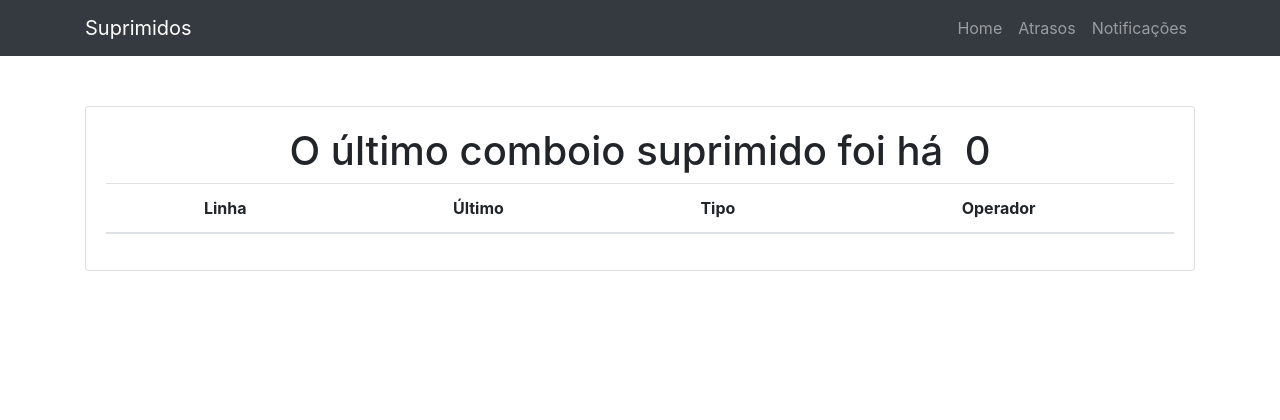
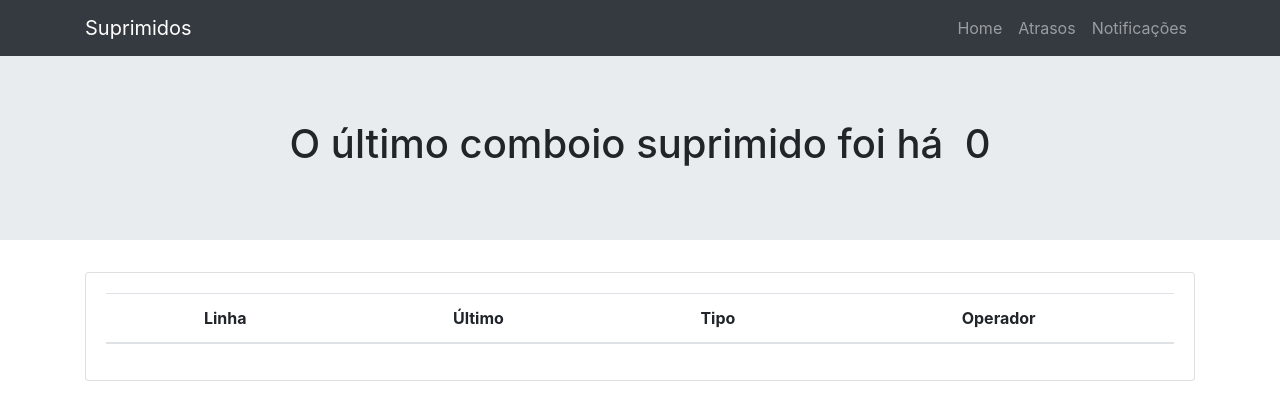
Before and after one commit to FogosPT/suprimidos.pt, a React app: page / in a window 1280 px wide. Built offline with nearby package versions, Linux system fonts and the light colour scheme; no server answers.

Commit message:
suppressed message inside a jumbotron

```diff
--- a/src/pages/Home.js
+++ b/src/pages/Home.js
@@ -1,5 +1,5 @@
 import React, { Component } from 'react'
-import { Container, Row, Col, Card, Table } from 'react-bootstrap'
+import { Container, Row, Col, Card, Table, Jumbotron } from 'react-bootstrap'
 import CountUp from 'react-countup';
 import moment from 'moment'
 import 'moment-timezone';
@@ -66,20 +66,24 @@ class Home extends Component {
 
     return (
       <div className="Home">
+        <Jumbotron fluid>
+          <Container>
+            <h1 className="text-center">O último comboio suprimido foi há &nbsp;
+              <CountUp
+                start={0}
+                end={lastSupressionValue}
+                duration={3}
+                delay={0.5}
+              />
+              {lastSupressionLabel}
+            </h1>
+          </Container>
+        </Jumbotron>
         <Container>
           <Row>
             <Col xs={12}>
               <Card>
                 <Card.Body className="text-center">
-                  <h1>O último comboio suprimido foi há &nbsp;
-                    <CountUp
-                      start={0}
-                      end={lastSupressionValue}
-                      duration={3}
-                      delay={0.5}
-                    />
-                    {lastSupressionLabel}
-                  </h1>
                   <Table responsive>
                     <thead>
                       <tr>
--- a/src/styles/base.scss
+++ b/src/styles/base.scss
@@ -15,5 +15,4 @@ code {
 
 .main{
   margin-top: 56px;
-  padding: 50px;
 }
```
